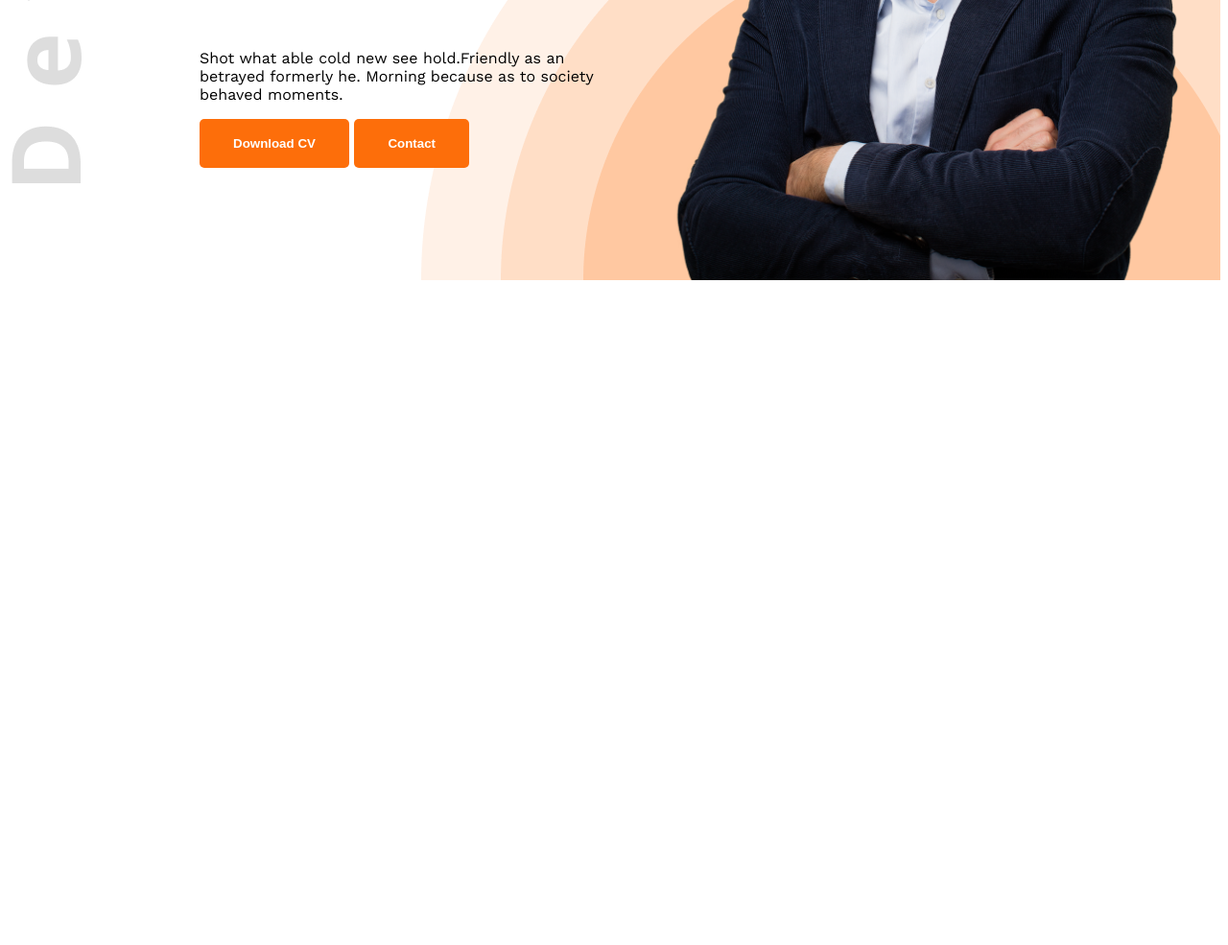
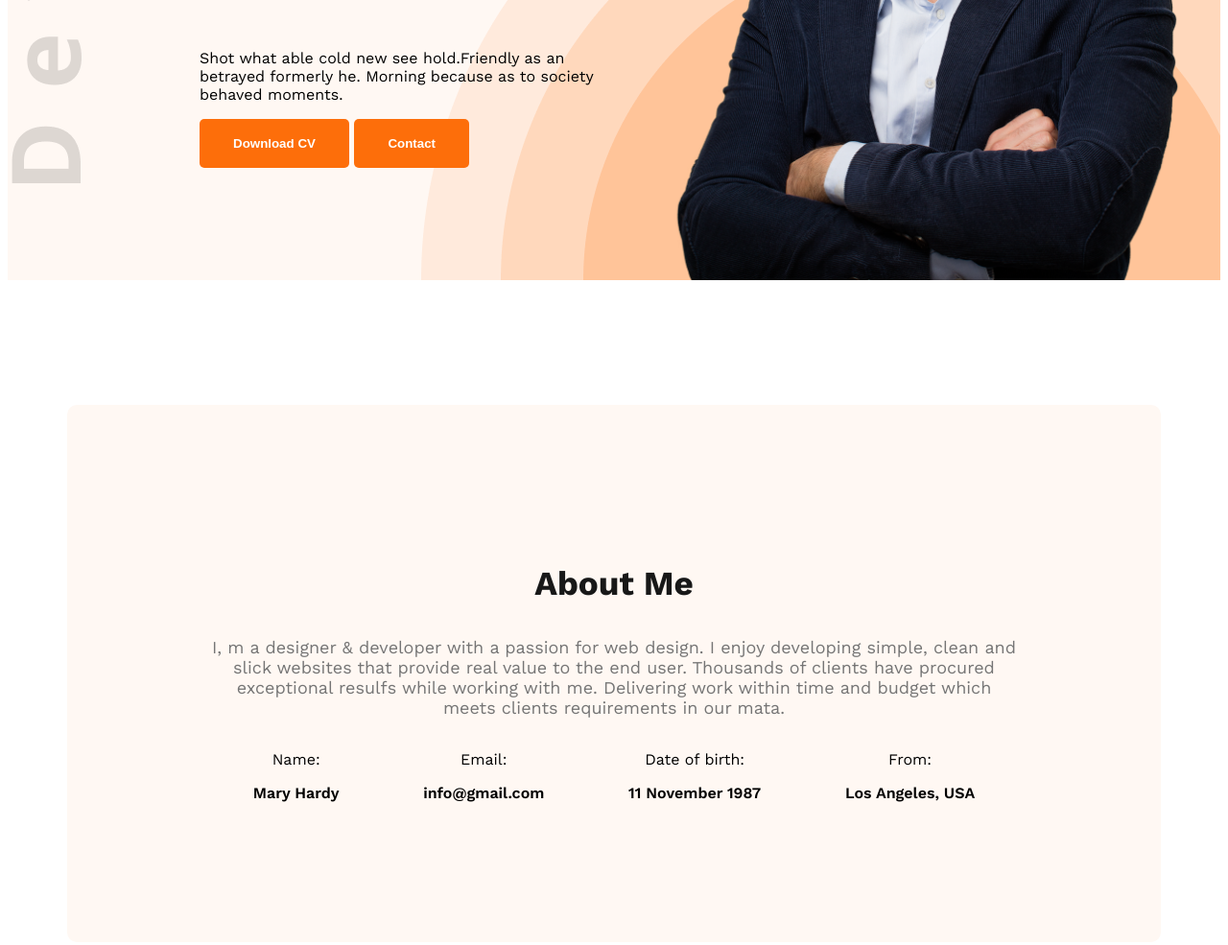
Before and after one commit to shazzadhossain21/web-dev-protfolio, a plain HTML site: page index.html in a window 1280 px wide. Shown: the part 622-1607 px from the top of the page at 96% size. Before the commit the page ends 922 px from the top, so only its background shows below. Drawn offline with nearby package versions, Linux system fonts and the light colour scheme.

Commit message:
about section added

```diff
--- a/index.html
+++ b/index.html
@@ -10,7 +10,7 @@
     <title>Web Developer Portfolio</title>
 </head>
 <body class="work-sans-normal">
-    <header class="header">
+    <header class="header secondary-bg">
         <nav>
             <h3 class="nav-title">Ma<span class="text-primary">r</span>y</h3>
             <ul>
@@ -32,7 +32,30 @@
         </div>
     </header>
     <main>
-
+       <section class="about secondary-bg">
+          <h3 class="section-title">About Me</h3>
+          <p class="section-description">I, m a designer & developer with a passion for web design. I enjoy developing simple, clean and slick websites that provide real value to the end user. Thousands of clients have procured exceptional resulfs while working with me. Delivering work within time and budget which meets clients requirements in our mata.</p>
+          <div class="about-items">
+            <!-- .about-item*4>p.item-title+p.item-description -->
+            <div class="about-item">
+                <p class="item-title"> Name: </p>
+                <p class="item-description">Mary Hardy</p>
+            </div>
+            <div class="about-item">
+                <p class="item-title">Email:
+                </p>
+                <p class="item-description">info@gmail.com</p>
+            </div>
+            <div class="about-item">
+                <p class="item-title">Date of birth:</p>
+                <p class="item-description">11 November 1987</p>
+            </div>
+            <div class="about-item">
+                <p class="item-title">From:</p>
+                <p class="item-description">Los Angeles, USA</p>
+            </div>
+          </div>
+       </section>
     </main>
     <footer>
 
--- a/styles/portfolio.css
+++ b/styles/portfolio.css
@@ -7,6 +7,9 @@
 }
 
 /* shared style */
+.secondary-bg{
+    background-color: #FFF8F3;
+}
 .text-primary{
     color: #FD6E0A;
 }
@@ -21,6 +24,16 @@
     border-radius: 5px;
     border: none;
     cursor: pointer;
+}
+.section-title{
+    font-size: 35px;
+    font-weight: bold;
+    color: #181818;
+
+}
+.section-description{
+    font-size: 18px;
+    color: #757575;
 }
 
 /* header style */
@@ -74,3 +87,22 @@ nav ul li a{
 .banner-profile-pic{
     width: 580px;
 }
+/* maim styles */
+main{
+    max-width: 1140px;
+    margin: 0 auto ;
+}
+/* about styles */
+.about{
+    border-radius: 10px;
+    padding: 130px 150px;
+    text-align: center;
+    margin-top: 130px;
+}
+.about-items{
+    display: flex;
+    justify-content: space-around;
+}
+.item-description{
+    font-weight: 600;
+}
```
